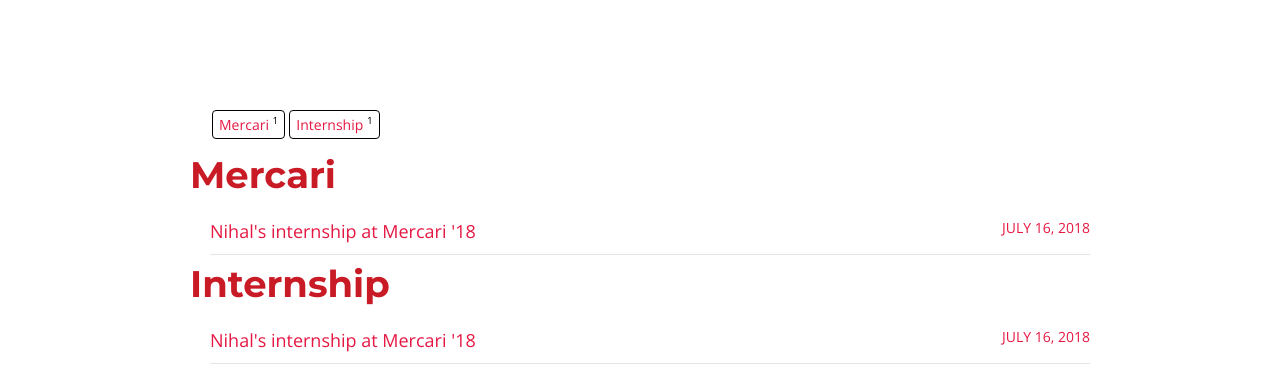
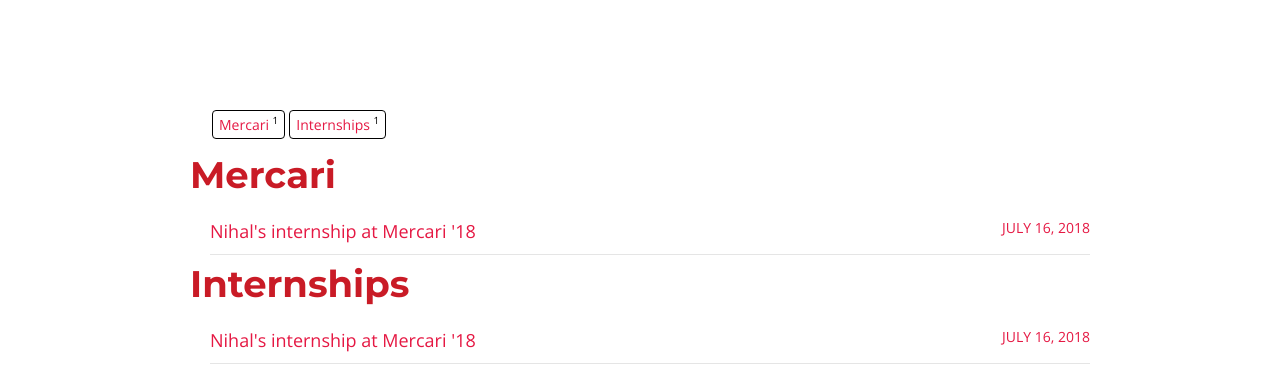
Before and after one commit to wncc/blog, a Jekyll site: the page built from tags.html, in a window 1280 px wide. Shown: the part 274-661 px from the top of the page. Built offline with Jekyll 4.4.1, drawn with Linux system fonts in a browser that asks for light colours; nearby versions of some CDN libraries; part of the change alters nothing that is shown.

```diff
--- a/_config.yml
+++ b/_config.yml
@@ -30,11 +30,9 @@ timezone:    Asia/Calcutta
 future:      true
 highlighter: pygments
 markdown:    kramdown
-paginate:    5
-paginate_path: "page:num"
 
 # https://github.com/mojombo/jekyll/wiki/Permalinks
-permalink:   /:categories/:title
+permalink:   /:categories/:title:output_ext
 
 kramdown:
   auto_ids: true
@@ -49,12 +47,9 @@ kramdown:
     coderay_bold_every: 10
     coderay_css: class
 
-plugins: [jekyll-paginate]
 
 prose:
   rooturl: '_posts'
-  siteurl: 'http://hmfaysal.github.io/'
-  relativeLinks: 'http://hmfaysal.github.io/links.jsonp'
   media: 'images'
   metadata:
     _posts:
@@ -95,18 +90,8 @@ prose:
           placeholder: "Choose categories"
           value: personal
           options:
-            - name: "Personal"
-              value: personal
-            - name: "Engineering"
-              value: engineering
-            - name: "Physics"
-              value: physics
-            - name: "Psychology"
-              value: psychology
-            - name: "Interesting"
-              value: interesting
-            - name: "Web-Development"
-              value: webdevelopment
+            - name: "GSoC"
+              value: gsoc
             - name: "Internship"
               value: internship
           alterable: true
--- a/_posts/2018-07-16-nihal-mercari.md
+++ b/_posts/2018-07-16-nihal-mercari.md
@@ -4,7 +4,7 @@ title: Nihal's internship at Mercari '18
 categories: internship
 tags:
   - mercari
-  - internship
+  - internships
 imagecredit: spreadeffect.com
 imagecreditlink: "http://www.spreadeffect.com/blog/improve-website-speed/"
 comments: true
```
Also changed, not shown: 9 other files.
